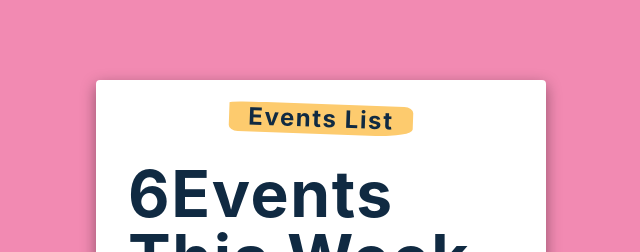
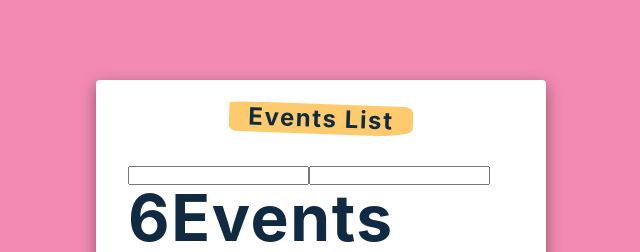
Before and after one commit to Semiteagain/event-list, a React (Create React App) app: page / in a window 1280 px wide. Shown: the top 252 px of the page, without its empty margins (319-959 px from the left). Built offline with nearby package versions, Linux system fonts and the light colour scheme.

Commit message:
adding input

```diff
--- a/src/App.js
+++ b/src/App.js
@@ -1,6 +1,7 @@
 import React, { useState } from "react";
 import Data from "./components/Data";
 import EventsList from "./components/eventList";
+import InputArea from "./components/InputArea";
 
 function App() {
   const eventNow = new Date().toDateString();
@@ -17,7 +18,9 @@ function App() {
       <section className="container">
         <div className="heading">
           <h1>Events List</h1>
+
         </div>
+        <InputArea />
         <h1>{details.length}Events this week</h1>
         <h3>{eventNow}</h3>
         <EventsList details={details} />
--- /dev/null
+++ b/src/components/InputArea.jsx
@@ -0,0 +1,12 @@
+import React from 'react'
+
+function InputArea() {
+    return (
+        <div className='form'>
+        <input />
+        <input/>
+        </div>
+    )
+}
+
+export default InputArea
```
Also changed, not shown: 1 other file (tests, documents, lock files or other folders).
